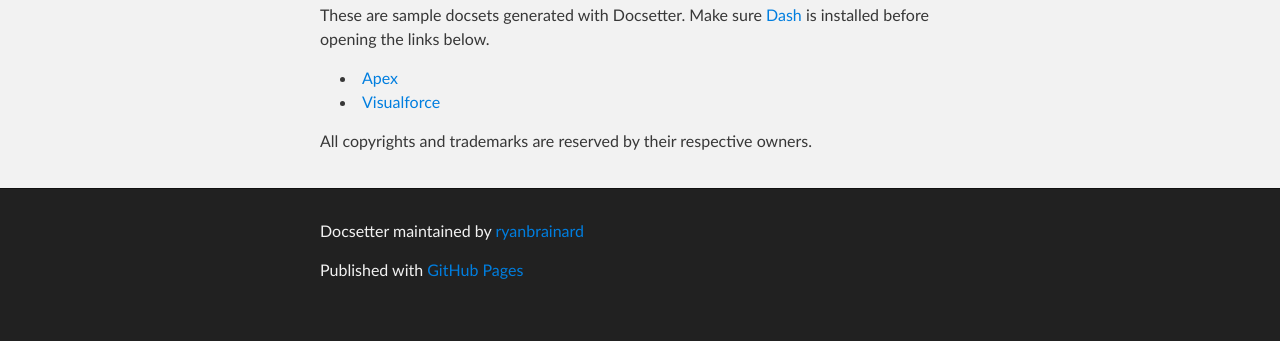
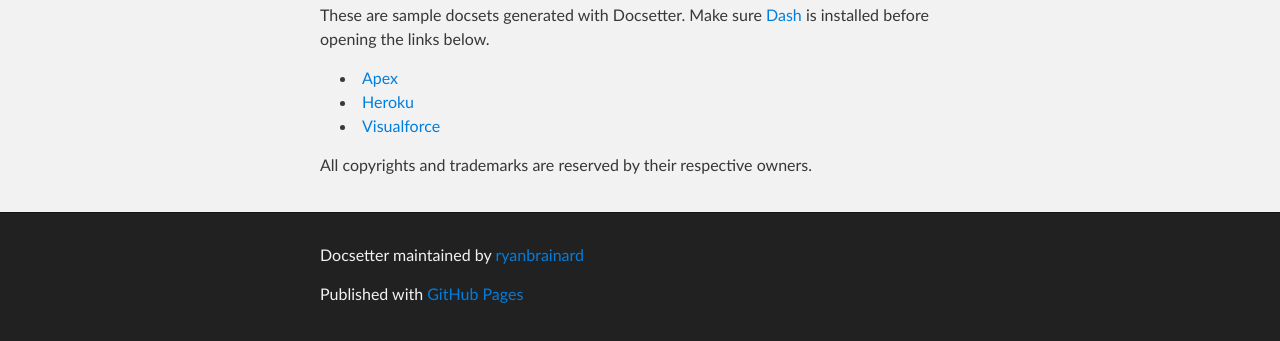
Before and after one commit to ryanbrainard/docsetter, a plain HTML site: page index.html in a window 1280 px wide. Shown: the part 325-666 px from the top of the page. Drawn offline with Linux system fonts and the light colour scheme.

Commit message:
add heroku docfeed

```diff
--- a/index.html
+++ b/index.html
@@ -38,6 +38,7 @@
         </p>
         <ul>
           <li><a href="dash-feed://https%3A%2F%2Fs3.amazonaws.com%2Fsfdc-docsets%2FApex.xml">Apex</a></li>
+          <li><a href="dash-feed://https%3A%2F%2Fs3.amazonaws.com%2Fsfdc-docsets%2FHeroku.xml">Heroku</a></li>
           <li><a href="dash-feed://https%3A%2F%2Fs3.amazonaws.com%2Fsfdc-docsets%2FVisualforce.xml">Visualforce</a></li>
         </ul>
         <p>All copyrights and trademarks are reserved by their respective owners.</p>
```
Also changed, not shown: 1 other file.
